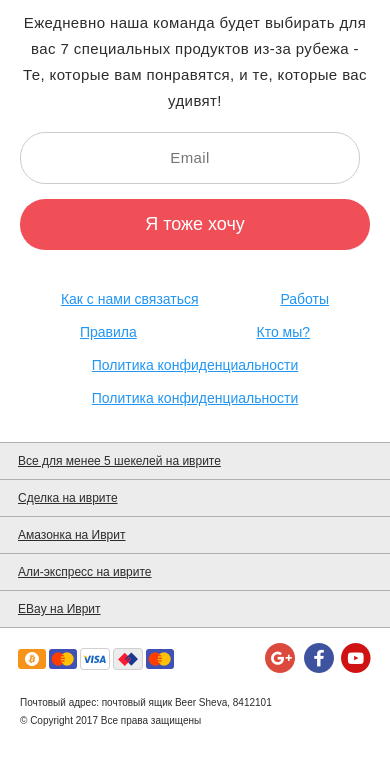
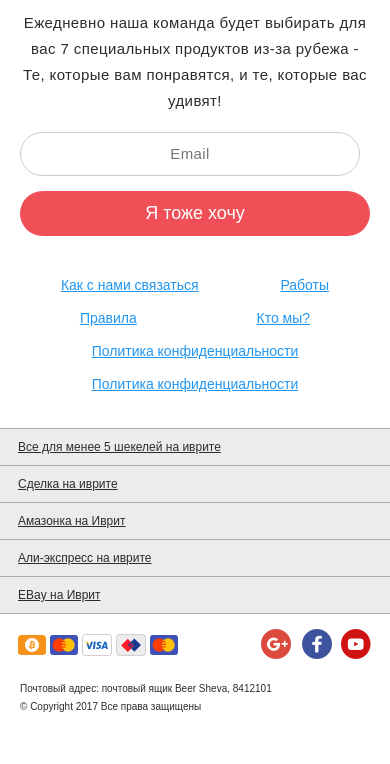
Before and after one commit to dchaika1990/comodo, a website: page app/index_ltr.html in a window 390 px wide. Drawn offline with nearby package versions, Linux system fonts and the light colour scheme; files that its build step writes are made by us from their sources.

Commit message:
Правки

```diff
--- a/src/scss/_component.scss
+++ b/src/scss/_component.scss
@@ -20,9 +20,9 @@
   }
 }
 
-@media (max-width: 620px) {
+@media (max-width: 650px) {
   .btn{
-    padding: 15px 45px;
+    padding: 12px 45px;
   }
 }
 
@@ -40,3 +40,9 @@
 .ltr .form-control{
   text-align: left;
 }
+
+@media (max-width: 650px) {
+  .form-control{
+    padding: 9px 25px;
+  }
+}
--- a/src/scss/_custom-style.scss
+++ b/src/scss/_custom-style.scss
@@ -75,11 +75,11 @@
     }
   }
 
-  @media (max-width: 620px) {
+  @media (max-width: 650px) {
     & .soc-btn{
 
       & a + a{
-        margin-left: 6px;
+        margin-left: 8px;
       }
 
       .google{
@@ -262,7 +262,7 @@
     margin-top: 36px;
     border-top: 1px solid #dadada;
     padding-top: 15px;
-    padding-bottom: 20px;
+    //padding-bottom: 20px;
 
     a{
       display: inline-block;
@@ -399,7 +399,7 @@
         margin-right: -3px;
 
         a + a{
-          margin-left: 3px;
+          margin-left: 4px;
         }
       }
     }
```
Also changed, not shown: app/css/style.css, app/index_rtl.html (renamed from app/index_rlt.html).
